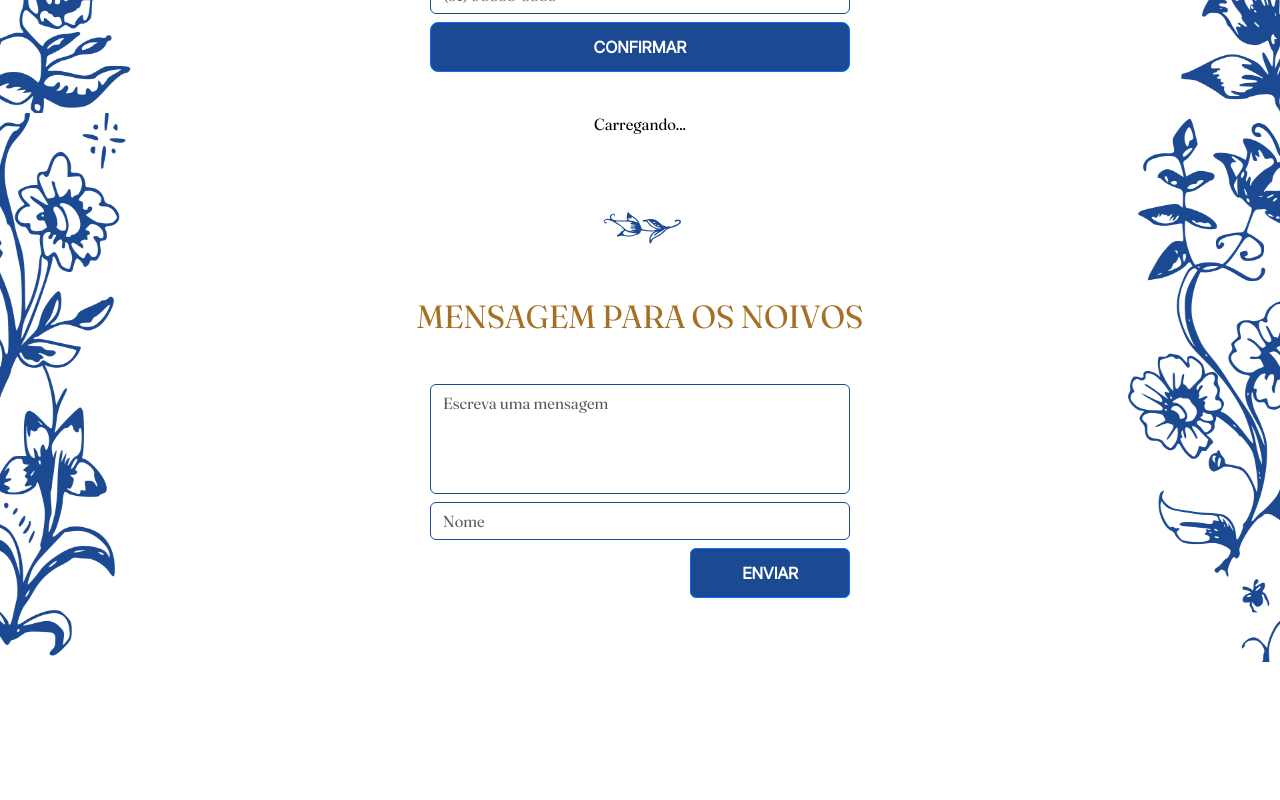
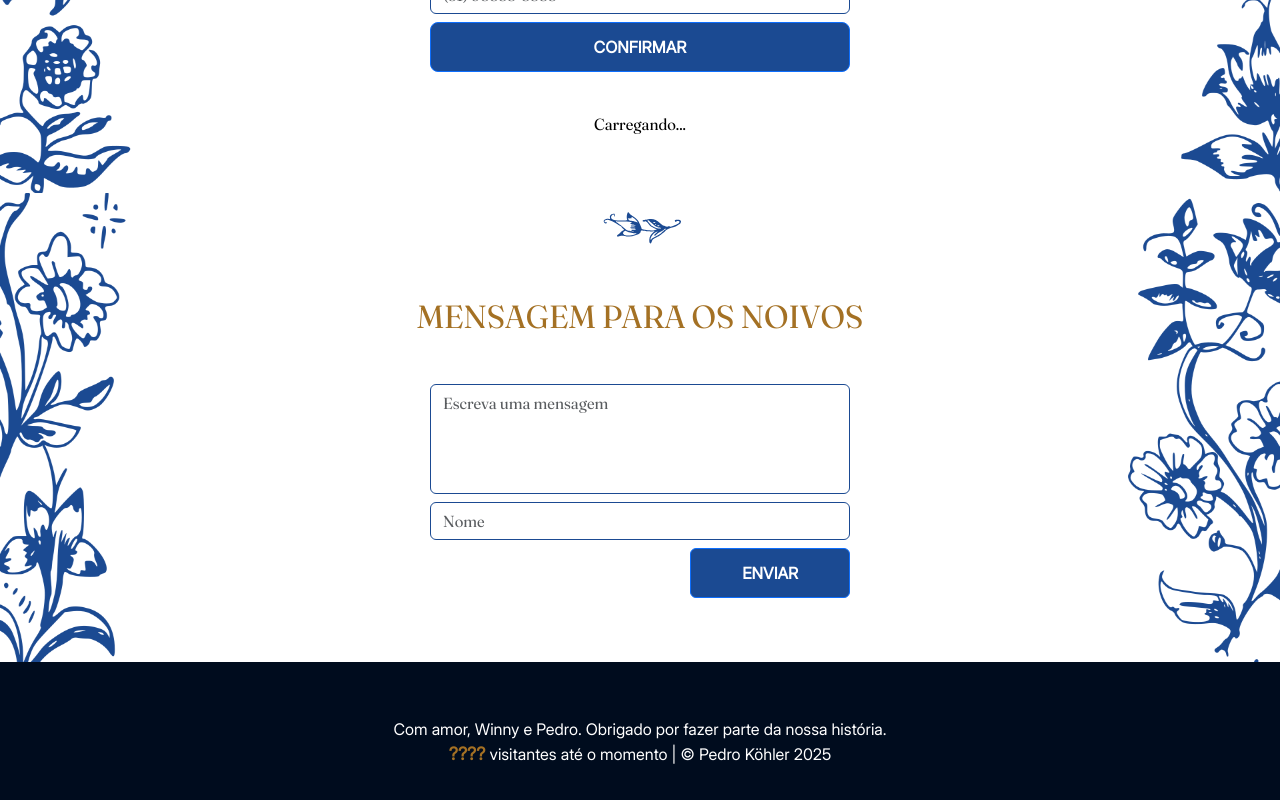
Before and after one commit to pedrokohler/wedding-website, a React (Vite) app in the folder frontend/: page / in a window 1280 px wide. Shown: the part 2596-3396 px from the top of the page. Before the commit the page ends 3258 px from the top, so only its background shows below. Built offline with nearby package versions, Linux system fonts and the light colour scheme; no server answers.

Commit message:
feat: add footer with visitor counter

```diff
--- a/frontend/src/App.tsx
+++ b/frontend/src/App.tsx
@@ -1,6 +1,7 @@
 import { Route, Routes } from "react-router-dom";
 import { HomePage } from "./Pages/Home";
 import { GiftsPage } from "./Pages/Gifts";
+import { FooterSection } from "./Components/Sections/Footer";
 
 function App() {
   return (
@@ -9,6 +10,7 @@ function App() {
         <Route path="/" element={<HomePage />}></Route>
         <Route path="/presentes" element={<GiftsPage />} />
       </Routes>
+      <FooterSection />
     </>
   );
 }
--- /dev/null
+++ b/frontend/src/Components/Sections/Footer.tsx
@@ -0,0 +1,122 @@
+import { useMutation, useQuery, useQueryClient } from "@tanstack/react-query";
+import { useEffect } from "react";
+import Stack from "react-bootstrap/Stack";
+import {
+  useDebounceCallback,
+  useLocalStorage,
+  useSessionStorage,
+} from "usehooks-ts";
+
+type VisitorsDto = {
+  uniqueSessionsCount: number;
+};
+
+const updateCount = async ({
+  hasVisitedSession,
+  hasVisitedUnique,
+  mutationUnique,
+  mutationSessions,
+  setHasVisitedSession,
+  setHasVisitedUnique,
+  queryClient,
+}: any) => {
+  if (!hasVisitedUnique) {
+    console.log("🚀 ~ updateCount ~ !hasVisitedUnique:", !hasVisitedUnique);
+    await mutationUnique.mutate();
+    setHasVisitedUnique(true);
+  }
+
+  if (!hasVisitedSession) {
+    await mutationSessions.mutate();
+    queryClient.invalidateQueries({ queryKey: ["uniqueSessionsCount"] });
+    setHasVisitedSession(true);
+  }
+};
+
+export const FooterSection = () => {
+  const queryClient = useQueryClient();
+  const mutationSessions = useMutation({
+    mutationFn: () => {
+      return fetch(`${import.meta.env.VITE_API_URL}/unique-sessions/count`, {
+        method: "POST",
+      });
+    },
+  });
+
+  const mutationUnique = useMutation({
+    mutationFn: () => {
+      return fetch(`${import.meta.env.VITE_API_URL}/unique-visitors/count`, {
+        method: "POST",
+      });
+    },
+  });
+
+  const { isPending, error, data } = useQuery<VisitorsDto>({
+    queryKey: ["uniqueSessionsCount"],
+    refetchInterval: 10_000,
+    queryFn: () =>
+      fetch(`${import.meta.env.VITE_API_URL}/unique-sessions/count`).then(
+        (res) => res.json()
+      ),
+  });
+
+  const [hasVisitedUnique, setHasVisitedUnique] = useLocalStorage(
+    "has-visited-unique",
+    false
+  );
+  const [hasVisitedSession, setHasVisitedSession] = useSessionStorage(
+    "has-visited-session",
+    false
+  );
+
+  const debouncedUpdateCount = useDebounceCallback(updateCount, 2000);
+
+  useEffect(() => {
+    debouncedUpdateCount({
+      hasVisitedSession,
+      hasVisitedUnique,
+      mutationUnique,
+      mutationSessions,
+      setHasVisitedSession,
+      setHasVisitedUnique,
+      queryClient,
+    });
+  }, [
+    debouncedUpdateCount,
+    hasVisitedSession,
+    hasVisitedUnique,
+    mutationUnique,
+    mutationSessions,
+    setHasVisitedSession,
+    setHasVisitedUnique,
+    queryClient,
+  ]);
+
+  return (
+    <Stack
+      style={{
+        height: "20vh",
+        width: "100vw",
+        backgroundColor: "#000C1E",
+        justifyContent: "center",
+        color: "white",
+        fontFamily: "Inter",
+      }}
+    >
+      <div>
+        Com amor, Winny e Pedro. Obrigado por fazer parte da nossa história.
+      </div>
+      <div>
+        <b
+          style={{ color: "#A47124", fontSize: "1.1em", fontWeight: "bolder" }}
+        >
+          {isPending || error || typeof data.uniqueSessionsCount !== "number"
+            ? "????"
+            : data.uniqueSessionsCount}
+        </b>{" "}
+        visitantes até o momento | <span>&copy;</span> Pedro Köhler{" "}
+        {new Date().getFullYear()}
+      </div>
+    </Stack>
+  );
+};
```
